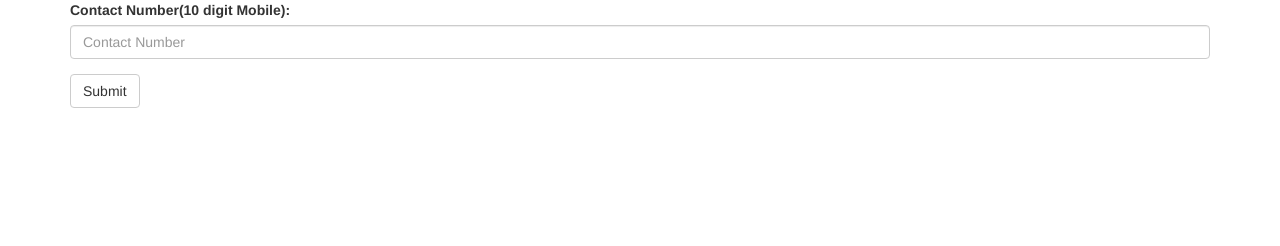
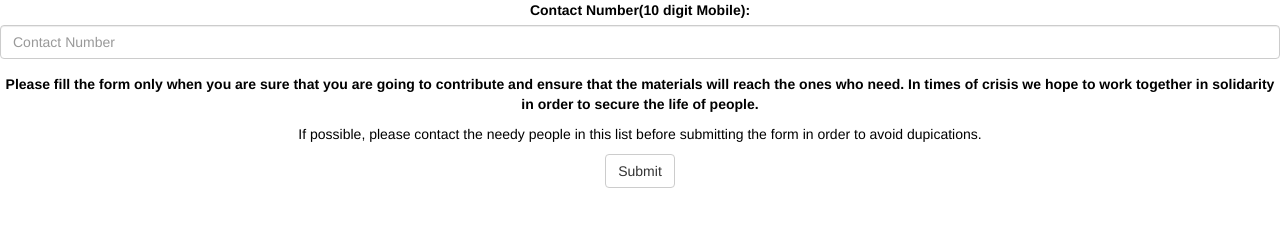
Before and after one commit to ashhadulislam/covid_assistance, a Flask app: template templates/pending.html in a window 1280 px wide. Shown: the part 54-300 px from the top of the page. Run offline with Flask 2, Linux system fonts and the light colour scheme; the template is opened without the code that fills it, so the values that code supplies are empty; some libraries are stand-ins or nearby versions.

Commit message:
index page

```diff
--- a/templates/pending.html
+++ b/templates/pending.html
@@ -5,6 +5,8 @@
 		<meta charset="utf-8">
 		<meta name="viewport" content="width=device-width, initial-scale=1">
 		<link rel="stylesheet" href="https://maxcdn.bootstrapcdn.com/bootstrap/3.4.0/css/bootstrap.min.css">
+		<link rel="stylesheet" href="{{ url_for('static', filename='css/main.css') }}">
+
 		<script src="https://ajax.googleapis.com/ajax/libs/jquery/3.4.1/jquery.min.js"></script>
 		<script src="https://maxcdn.bootstrapcdn.com/bootstrap/3.4.0/js/bootstrap.min.js"></script>
 
@@ -70,12 +72,24 @@
 			  {% endfor %}
 
 			</table>
-			<div class="container">
+			<div class="container_black_text">
 				<div class="form-group">
 			      	<label>Contact Number(10 digit Mobile):</label>
 			      	<input type="text" onfocus="this.value=''" class="form-control" id="contact_num" placeholder="Contact Number" name="contact_num">
 			    </div>
-			    <button type="submit" class="btn btn-default">Submit</button>
+			</div>
+			<div class="container_black_text">
+				<p class="thick">
+					Please fill the form only when you are sure that you are going to contribute and ensure that the materials will reach the ones who need.
+					In times of crisis we hope to work together in solidarity in order to secure the life of people.
+				</p>
+				<p class="normal">
+					If possible, please contact the needy people in this list before submitting the form in order to avoid dupications.
+
+				</p>
+			</div>
+			<div class="container">
+				<button type="submit" class="btn btn-default">Submit</button>
 			</div>
 		</form>
 
```
